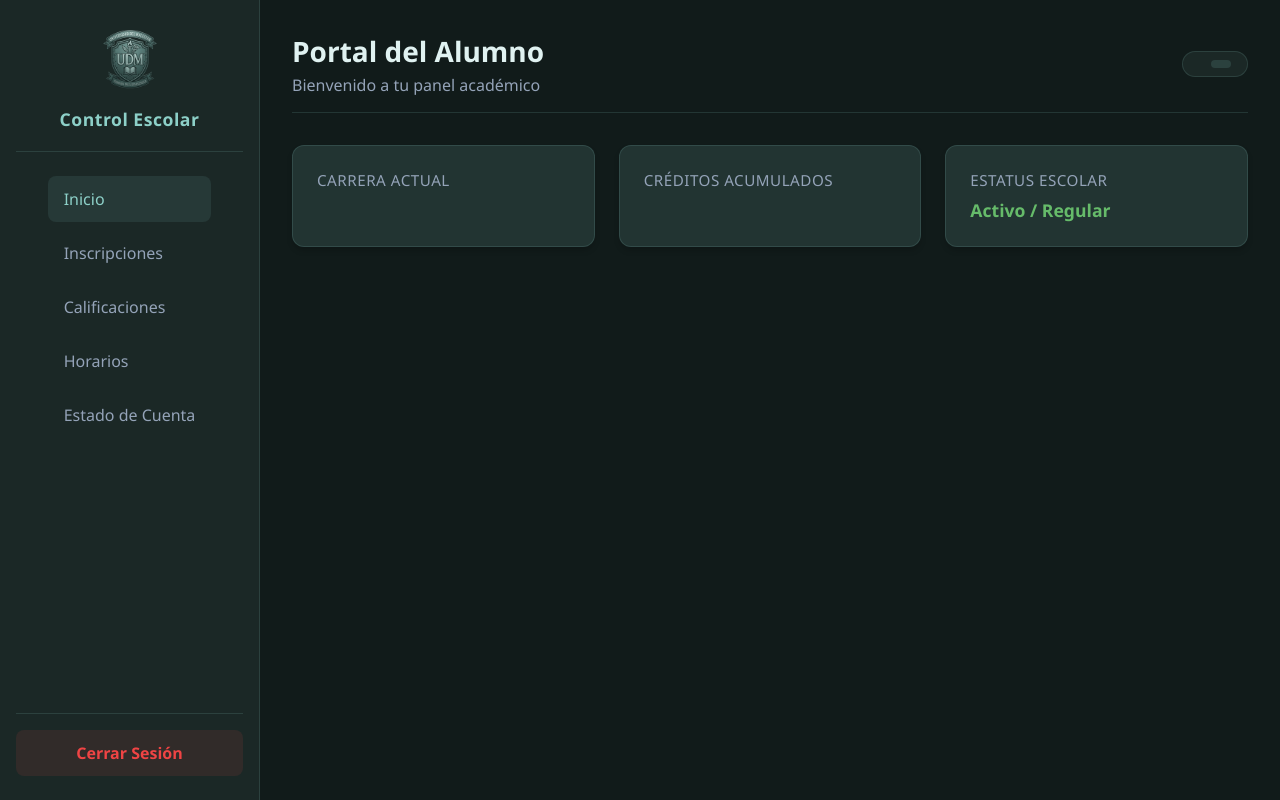
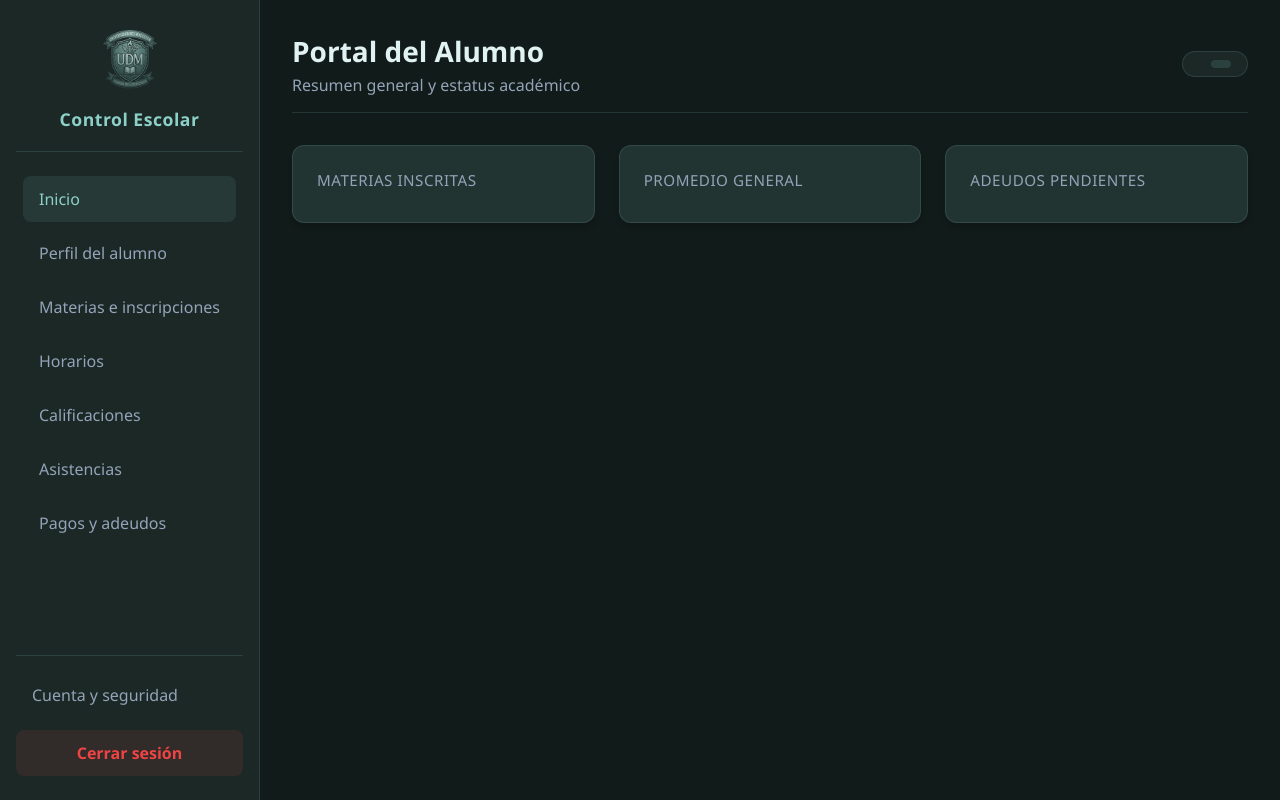
Before and after one commit to Jancu88/Universidad-del-malestar, a PHP site: page /HTML/inicioAlumno.html in a window 1280 px wide. Run offline with PHP 8.4, Linux system fonts and the light colour scheme.

Commit message:
actualizacion barra de modulos

```diff
--- a/CSS/inicioAdmin.css
+++ b/CSS/inicioAdmin.css
@@ -1,5 +1,5 @@
 /* -----------------------------------------
-   ESTILOS ESPECÍFICOS - INICIO ADMIN
+   ESTILOS ESPECÍFICOS - INICIO ALUMNO
 ----------------------------------------- */
 
 :root {
--- a/CSS/inicioDocente.css
+++ b/CSS/inicioDocente.css
@@ -1,5 +1,5 @@
 /* -----------------------------------------
-   ESTILOS ESPECÍFICOS - INICIO DOCENTE
+   ESTILOS ESPECÍFICOS - INICIO ALUMNO
 ----------------------------------------- */
 
 :root {
--- a/HTML/inicioAlumno.html
+++ b/HTML/inicioAlumno.html
@@ -14,7 +14,7 @@
     <!-- Sidebar / Navegación Lateral -->
     <aside class="sidebar">
 
-        <!-- Bloque Superior: Logo, Título y Menú -->
+        <!-- Bloque Superior: Logo, Título y Menú Principal -->
         <div class="sidebar-top">
             <div class="brand-container">
                 <img src="../Recursos/logo.png" alt="Logo UDM" class="brand-logo">
@@ -27,24 +27,35 @@
                         <a href="inicioAlumno.php" class="nav-link active">Inicio</a>
                     </li>
                     <li class="nav-item">
-                        <a href="inscripciones.php" class="nav-link">Inscripciones</a>
+                        <a href="perfilAlumno.php" class="nav-link">Perfil del alumno</a>
                     </li>
                     <li class="nav-item">
-                        <a href="calificaciones.php" class="nav-link">Calificaciones</a>
+                        <a href="materiasInscripciones.php" class="nav-link">Materias e inscripciones</a>
                     </li>
                     <li class="nav-item">
-                        <a href="horarios.php" class="nav-link">Horarios</a>
+                        <a href="horariosAlumno.php" class="nav-link">Horarios</a>
                     </li>
                     <li class="nav-item">
-                        <a href="adeudos.php" class="nav-link">Estado de Cuenta</a>
+                        <a href="calificacionesAlumno.php" class="nav-link">Calificaciones</a>
+                    </li>
+                    <li class="nav-item">
+                        <a href="asistenciasAlumno.php" class="nav-link">Asistencias</a>
+                    </li>
+                    <li class="nav-item">
+                        <a href="pagosAdeudos.php" class="nav-link">Pagos y adeudos</a>
                     </li>
                 </ul>
             </nav>
         </div>
 
-        <!-- Bloque Inferior: Botón de Cerrar Sesión -->
+        <!-- Bloque Inferior: Cuenta y seguridad / Cerrar Sesión -->
         <div class="sidebar-bottom">
-            <a href="../PHP/logout.php" class="btn-logout">Cerrar Sesión</a>
+            <ul class="nav-list" style="margin-bottom: 12px;">
+                <li class="nav-item">
+                    <a href="cuentaSeguridad.php" class="nav-link">Cuenta y seguridad</a>
+                </li>
+            </ul>
+            <a href="../PHP/logout.php" class="btn-logout">Cerrar sesión</a>
         </div>
 
     </aside>
@@ -55,7 +66,7 @@
         <header class="top-bar">
             <div>
                 <h1>Portal del Alumno</h1>
-                <p style="color: var(--text-secondary); margin-top: 4px;">Bienvenido a tu panel académico</p>
+                <p style="color: var(--text-secondary); margin-top: 4px;">Resumen general y estatus académico</p>
             </div>
 
             <div class="user-info">
@@ -64,28 +75,28 @@
             </div>
         </header>
 
-        <!-- Tarjetas Informativas / Resumen para Alumnos -->
+        <!-- Tarjetas Informativas / Resumen del Alumno -->
         <section>
             <div class="grid-cards">
 
                 <article class="card">
-                    <h3>Carrera Actual</h3>
-                    <p style="font-size: 1.25rem; font-weight: 600; color: var(--primary-brand); margin-top: 8px;">
-                        <?php echo htmlspecialchars($carrera ?? 'Sin carrera asignada'); ?>
+                    <h3>Materias Inscritas</h3>
+                    <p style="font-size: 2rem; font-weight: bold; color: var(--primary-brand); margin-top: 8px;">
+                        <?php echo htmlspecialchars($totalMaterias ?? '0'); ?>
                     </p>
                 </article>
 
                 <article class="card">
-                    <h3>Créditos Acumulados</h3>
+                    <h3>Promedio General</h3>
                     <p style="font-size: 2rem; font-weight: bold; color: var(--primary-brand); margin-top: 8px;">
-                        <?php echo htmlspecialchars($creditos ?? '0'); ?>
+                        <?php echo htmlspecialchars($promedio ?? '0.0'); ?>
                     </p>
                 </article>
 
                 <article class="card">
-                    <h3>Estatus Escolar</h3>
-                    <p style="color: var(--state-success); font-weight: 600; margin-top: 8px;">
-                        Activo / Regular
+                    <h3>Adeudos Pendientes</h3>
+                    <p style="font-size: 2rem; font-weight: bold; color: var(--state-success); margin-top: 8px;">
+                        <?php echo htmlspecialchars($adeudos ?? '$0.00'); ?>
                     </p>
                 </article>
 
```
Also changed, not shown: HTML/inicioAdmin.html (+36 -7 lines), HTML/inicioDocente.html (+23 -6 lines).
